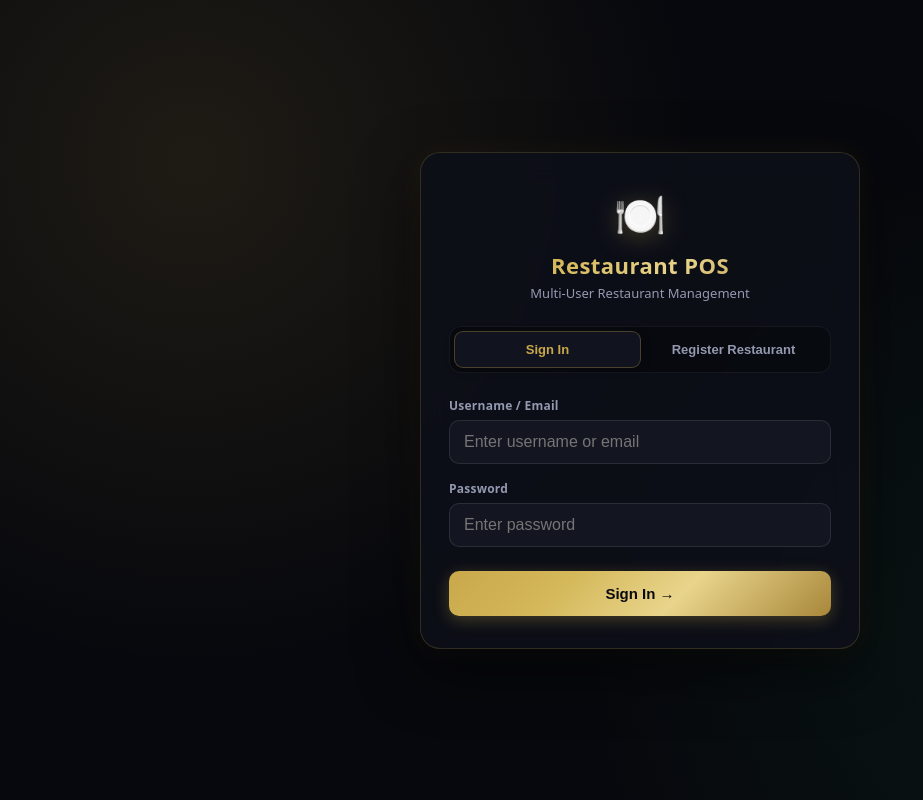
After one commit to Shanayardptrial/POS, a Flask app: page /login in a window 1280 px wide. The commit adds this page. Shown: the whole page, without its empty margins (0-923 px from the left). Run offline with Flask 3, Linux system fonts and the light colour scheme.

Commit message:
Implement multi-user registration, login authentication, and per-user data isolation

```diff
--- /dev/null
+++ b/templates/login.html
@@ -0,0 +1,305 @@
+<!DOCTYPE html>
+<html lang="hi">
+<head>
+<meta charset="UTF-8">
+<meta name="viewport" content="width=device-width, initial-scale=1.0, maximum-scale=1.0, user-scalable=no, viewport-fit=cover">
+<title>Login / Register — Restaurant POS</title>
+<style>
+*, *::before, *::after { box-sizing: border-box; margin: 0; padding: 0; }
+:root {
+  --bg: #07080d;
+  --surface: rgba(14, 16, 25, 0.85);
+  --surface2: rgba(22, 24, 36, 0.75);
+  --border: rgba(201, 168, 76, 0.2);
+  --gold: #c9a84c;
+  --gold-gradient: linear-gradient(135deg, #c9a84c 0%, #d4b85a 30%, #e8d48b 60%, #a8873a 100%);
+  --text: #f0f2f8;
+  --text2: #9499b0;
+  --red: #ef4444;
+  --green: #22c55e;
+  --font: system-ui, -apple-system, BlinkMacSystemFont, 'Segoe UI', Roboto, sans-serif;
+}
+
+body {
+  font-family: var(--font);
+  background: var(--bg);
+  color: var(--text);
+  min-height: 100dvh;
+  display: flex;
+  align-items: center;
+  justify-content: center;
+  padding: 20px;
+  background-image:
+    radial-gradient(circle at 15% 20%, rgba(201, 168, 76, 0.12) 0%, transparent 40%),
+    radial-gradient(circle at 85% 80%, rgba(34, 197, 94, 0.08) 0%, transparent 40%);
+}
+
+.auth-container {
+  width: 100%;
+  max-width: 440px;
+  background: var(--surface);
+  backdrop-filter: blur(16px);
+  border: 1px solid var(--border);
+  border-radius: 20px;
+  padding: 32px 28px;
+  box-shadow: 0 20px 60px rgba(0, 0, 0, 0.6), 0 0 30px rgba(201, 168, 76, 0.08);
+}
+
+.brand-header {
+  text-align: center;
+  margin-bottom: 24px;
+}
+.brand-icon {
+  font-size: 42px;
+  margin-bottom: 8px;
+  filter: drop-shadow(0 4px 12px rgba(201, 168, 76, 0.3));
+}
+.brand-title {
+  font-size: 22px;
+  font-weight: 800;
+  background: var(--gold-gradient);
+  -webkit-background-clip: text;
+  -webkit-text-fill-color: transparent;
+  letter-spacing: 0.02em;
+}
+.brand-sub {
+  font-size: 13px;
+  color: var(--text2);
+  margin-top: 4px;
+}
+
+.tab-buttons {
+  display: flex;
+  background: rgba(0, 0, 0, 0.3);
+  padding: 4px;
+  border-radius: 12px;
+  margin-bottom: 24px;
+  border: 1px solid rgba(255, 255, 255, 0.06);
+}
+.tab-btn {
+  flex: 1;
+  padding: 10px;
+  border: none;
+  background: transparent;
+  color: var(--text2);
+  font-size: 13px;
+  font-weight: 700;
+  border-radius: 9px;
+  cursor: pointer;
+  transition: all 0.2s ease;
+}
+.tab-btn.active {
+  background: var(--surface2);
+  color: var(--gold);
+  border: 1px solid rgba(201, 168, 76, 0.3);
+  box-shadow: 0 2px 10px rgba(0, 0, 0, 0.3);
+}
+
+.auth-form {
+  display: flex;
+  flex-direction: column;
+  gap: 16px;
+}
+.auth-form.hidden {
+  display: none;
+}
+
+.form-group {
+  display: flex;
+  flex-direction: column;
+  gap: 6px;
+}
+.form-group label {
+  font-size: 12px;
+  font-weight: 650;
+  color: var(--text2);
+  letter-spacing: 0.02em;
+}
+.form-group input {
+  width: 100%;
+  padding: 12px 14px;
+  background: rgba(22, 24, 36, 0.8);
+  border: 1px solid rgba(255, 255, 255, 0.1);
+  border-radius: 10px;
+  color: #fff;
+  font-size: 16px !important;
+  outline: none;
+  transition: all 0.2s ease;
+}
+.form-group input:focus {
+  border-color: var(--gold);
+  box-shadow: 0 0 0 3px rgba(201, 168, 76, 0.15);
+}
+
+.btn-submit {
+  width: 100%;
+  padding: 14px;
+  background: var(--gold-gradient);
+  color: #0a0a0f;
+  border: none;
+  border-radius: 10px;
+  font-size: 15px;
+  font-weight: 800;
+  cursor: pointer;
+  transition: all 0.2s ease;
+  margin-top: 8px;
+  box-shadow: 0 4px 16px rgba(201, 168, 76, 0.3);
+}
+.btn-submit:hover {
+  transform: translateY(-1px);
+  box-shadow: 0 6px 20px rgba(201, 168, 76, 0.4);
+}
+.btn-submit:active {
+  transform: scale(0.98);
+}
+
+.error-banner {
+  background: rgba(239, 68, 68, 0.15);
+  border: 1px solid rgba(239, 68, 68, 0.3);
+  color: var(--red);
+  padding: 10px 14px;
+  border-radius: 10px;
+  font-size: 13px;
+  margin-bottom: 16px;
+  display: none;
+}
+.success-banner {
+  background: rgba(34, 197, 94, 0.15);
+  border: 1px solid rgba(34, 197, 94, 0.3);
+  color: var(--green);
+  padding: 10px 14px;
+  border-radius: 10px;
+  font-size: 13px;
+  margin-bottom: 16px;
+  display: none;
+}
+</style>
+</head>
+<body>
+
+<div class="auth-container">
+  <div class="brand-header">
+    <div class="brand-icon">🍽️</div>
+    <div class="brand-title">Restaurant POS</div>
+    <div class="brand-sub">Multi-User Restaurant Management</div>
+  </div>
+
+  <div class="tab-buttons">
+    <button class="tab-btn active" id="tab-login" onclick="showTab('login')">Sign In</button>
+    <button class="tab-btn" id="tab-register" onclick="showTab('register')">Register Restaurant</button>
+  </div>
+
+  <div class="error-banner" id="error-msg"></div>
+  <div class="success-banner" id="success-msg"></div>
+
+  <!-- LOGIN FORM -->
+  <form class="auth-form" id="form-login" onsubmit="handleLogin(event)">
+    <div class="form-group">
+      <label>Username / Email</label>
+      <input type="text" id="login-username" placeholder="Enter username or email" required>
+    </div>
+    <div class="form-group">
+      <label>Password</label>
+      <input type="password" id="login-password" placeholder="Enter password" required>
+    </div>
+    <button type="submit" class="btn-submit">Sign In →</button>
+  </form>
+
+  <!-- REGISTER FORM -->
+  <form class="auth-form hidden" id="form-register" onsubmit="handleRegister(event)">
+    <div class="form-group">
+      <label>Restaurant Name</label>
+      <input type="text" id="reg-restaurant" placeholder="e.g. Royal Biryani & Cafe" required>
+    </div>
+    <div class="form-group">
+      <label>Username</label>
+      <input type="text" id="reg-username" placeholder="Choose a username" required>
+    </div>
+    <div class="form-group">
+      <label>Email Address</label>
+      <input type="email" id="reg-email" placeholder="owner@restaurant.com" required>
+    </div>
+    <div class="form-group">
+      <label>Password</label>
+      <input type="password" id="reg-password" placeholder="Create a strong password" required minlength="4">
+    </div>
+    <button type="submit" class="btn-submit">Create Account &amp; POS →</button>
+  </form>
+</div>
+
+<script>
+function showTab(tab) {
+  var errorMsg = document.getElementById('error-msg');
+  var successMsg = document.getElementById('success-msg');
+  errorMsg.style.display = 'none';
+  successMsg.style.display = 'none';
+
+  if (tab === 'login') {
+    document.getElementById('tab-login').classList.add('active');
+    document.getElementById('tab-register').classList.remove('active');
+    document.getElementById('form-login').classList.remove('hidden');
+    document.getElementById('form-register').classList.add('hidden');
+  } else {
+    document.getElementById('tab-register').classList.add('active');
+    document.getElementById('tab-login').classList.remove('active');
+    document.getElementById('form-register').classList.remove('hidden');
+    document.getElementById('form-login').classList.add('hidden');
+  }
+}
+
+function handleLogin(e) {
+  e.preventDefault();
+  var u = document.getElementById('login-username').value.trim();
+  var p = document.getElementById('login-password').value;
+  var err = document.getElementById('error-msg');
+  err.style.display = 'none';
+
+  fetch('/login', {
+    method: 'POST',
+    headers: { 'Content-Type': 'application/json' },
+    body: JSON.stringify({ username: u, password: p })
+  }).then(function(r){ return r.json(); }).then(function(res){
+    if (res.success) {
+      window.location.href = '/';
+    } else {
+      err.textContent = res.message || 'Invalid username or password';
+      err.style.display = 'block';
+    }
+  }).catch(function(){
+    err.textContent = 'Server error. Please try again.';
+    err.style.display = 'block';
+  });
+}
+
+function handleRegister(e) {
+  e.preventDefault();
+  var rName = document.getElementById('reg-restaurant').value.trim();
+  var u = document.getElementById('reg-username').value.trim();
+  var em = document.getElementById('reg-email').value.trim();
+  var p = document.getElementById('reg-password').value;
+  var err = document.getElementById('error-msg');
+  var succ = document.getElementById('success-msg');
+  err.style.display = 'none';
+  succ.style.display = 'none';
+
+  fetch('/register', {
+    method: 'POST',
+    headers: { 'Content-Type': 'application/json' },
+    body: JSON.stringify({ restaurant_name: rName, username: u, email: em, password: p })
+  }).then(function(r){ return r.json(); }).then(function(res){
+    if (res.success) {
+      succ.textContent = 'Account created successfully! Logging you in…';
+      succ.style.display = 'block';
+      setTimeout(function(){ window.location.href = '/'; }, 1000);
+    } else {
+      err.textContent = res.message || 'Registration failed';
+      err.style.display = 'block';
+    }
+  }).catch(function(){
+    err.textContent = 'Server error. Please try again.';
+    err.style.display = 'block';
+  });
+}
+</script>
+</body>
+</html>
```
Also changed, not shown: database.py (+51 -0 lines), pos_app.py (+148 -2 lines), templates/pos_index.html (+8 -0 lines).
